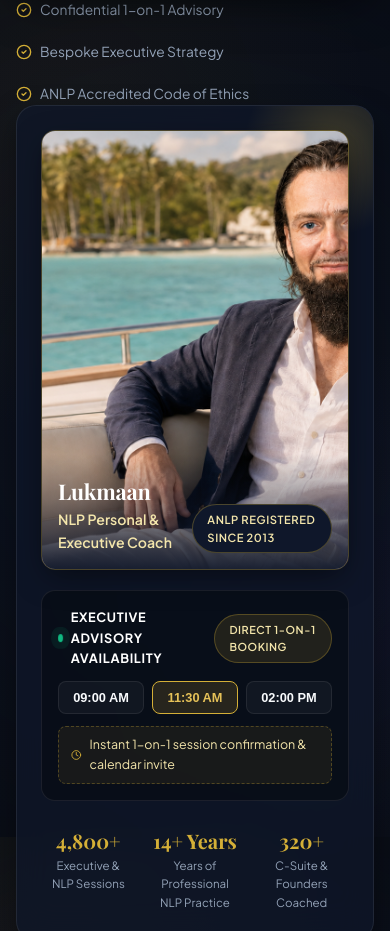
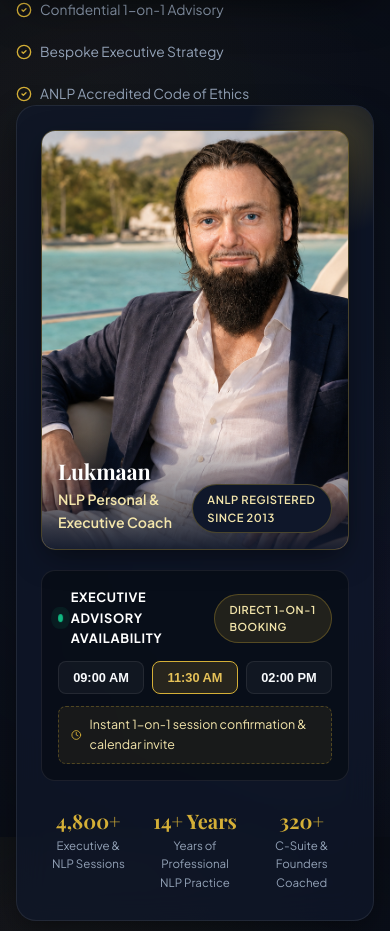
Before and after one commit to LukmaanViscomi/Coachstate-site, a React (Vite) app: page / in a window 390 px wide. Shown: the part 851-1782 px from the top of the page. Built offline with nearby package versions, Linux system fonts and the light colour scheme; no server answers; a web font is replaced by a local one.

Commit message:
Reframe hero section portrait photo on mobile so head, shoulders, and posture fit in the shot without top cropping

```diff
--- a/src/components/HeroSection.jsx
+++ b/src/components/HeroSection.jsx
@@ -92,9 +92,8 @@
               }} />
 
               {/* Lukmaan Executive Photo Container */}
-              <div style={{
+              <div className="hero-portrait-container" style={{
                 width: '100%',
-                height: '440px',
                 borderRadius: 'var(--radius-md)',
                 overflow: 'hidden',
                 marginBottom: '20px',
@@ -105,12 +104,7 @@
                 <img
                   src="/assets/lukmaan/lukmaan_boat_beach.png"
                   alt="Lukmaan Executive Coach"
-                  style={{
-                    width: '100%',
-                    height: '100%',
-                    objectFit: 'cover',
-                    objectPosition: 'center 15%'
-                  }}
+                  className="hero-portrait-img"
                 />
                 <div style={{
                   position: 'absolute',
--- a/src/index.css
+++ b/src/index.css
@@ -359,7 +359,28 @@
   color: var(--text-muted);
 }
 
+/* Hero Portrait Image Framing */
+.hero-portrait-container {
+  height: 460px;
+}
+
+.hero-portrait-img {
+  width: 100%;
+  height: 100%;
+  object-fit: cover;
+  object-position: 70% 5%;
+}
+
 @media (max-width: 768px) {
+  .hero-portrait-container {
+    height: 420px !important;
+  }
+
+  .hero-portrait-img {
+    object-fit: cover !important;
+    object-position: 72% 0% !important;
+  }
+
   .logo-subtitle-desktop {
     display: none !important;
   }
```
